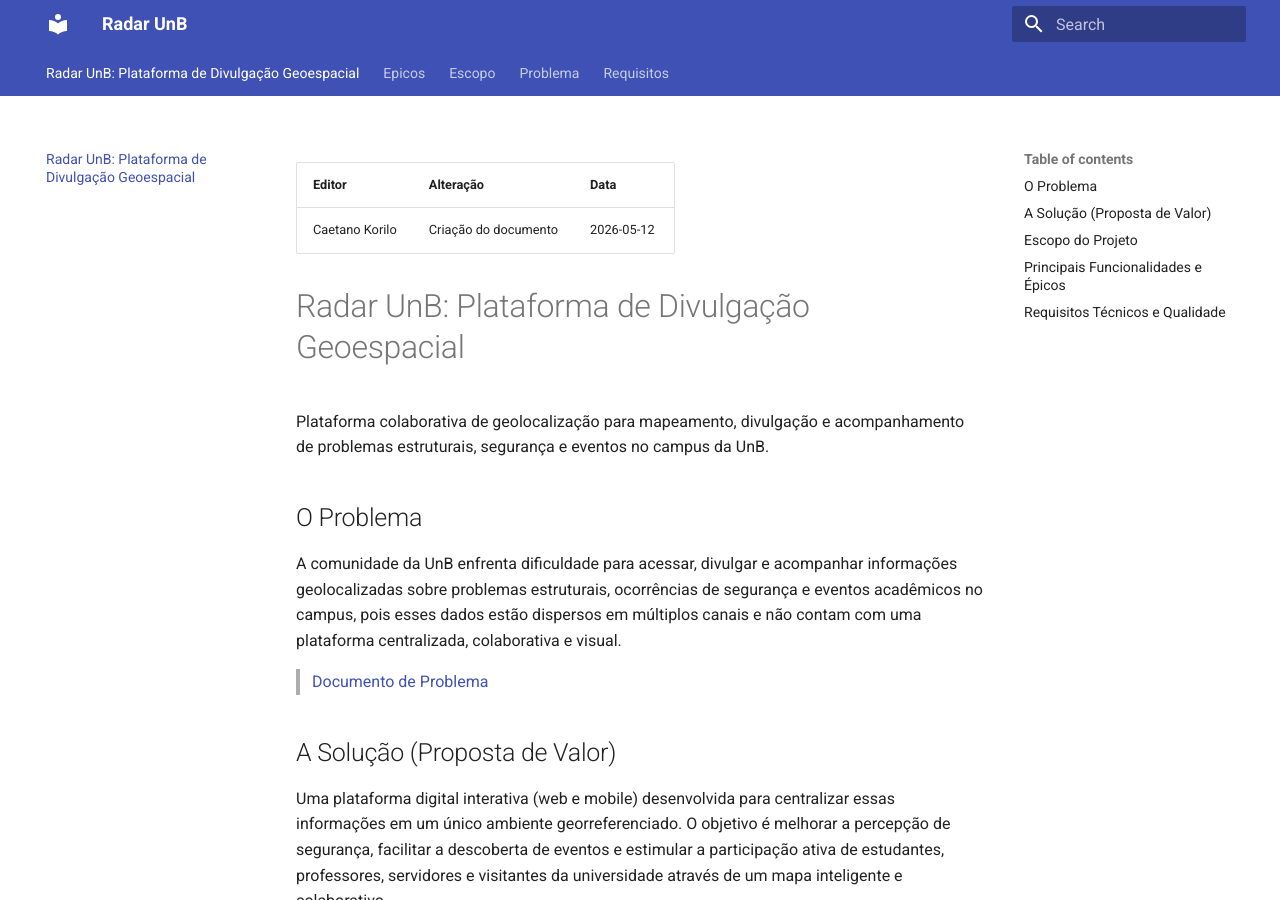
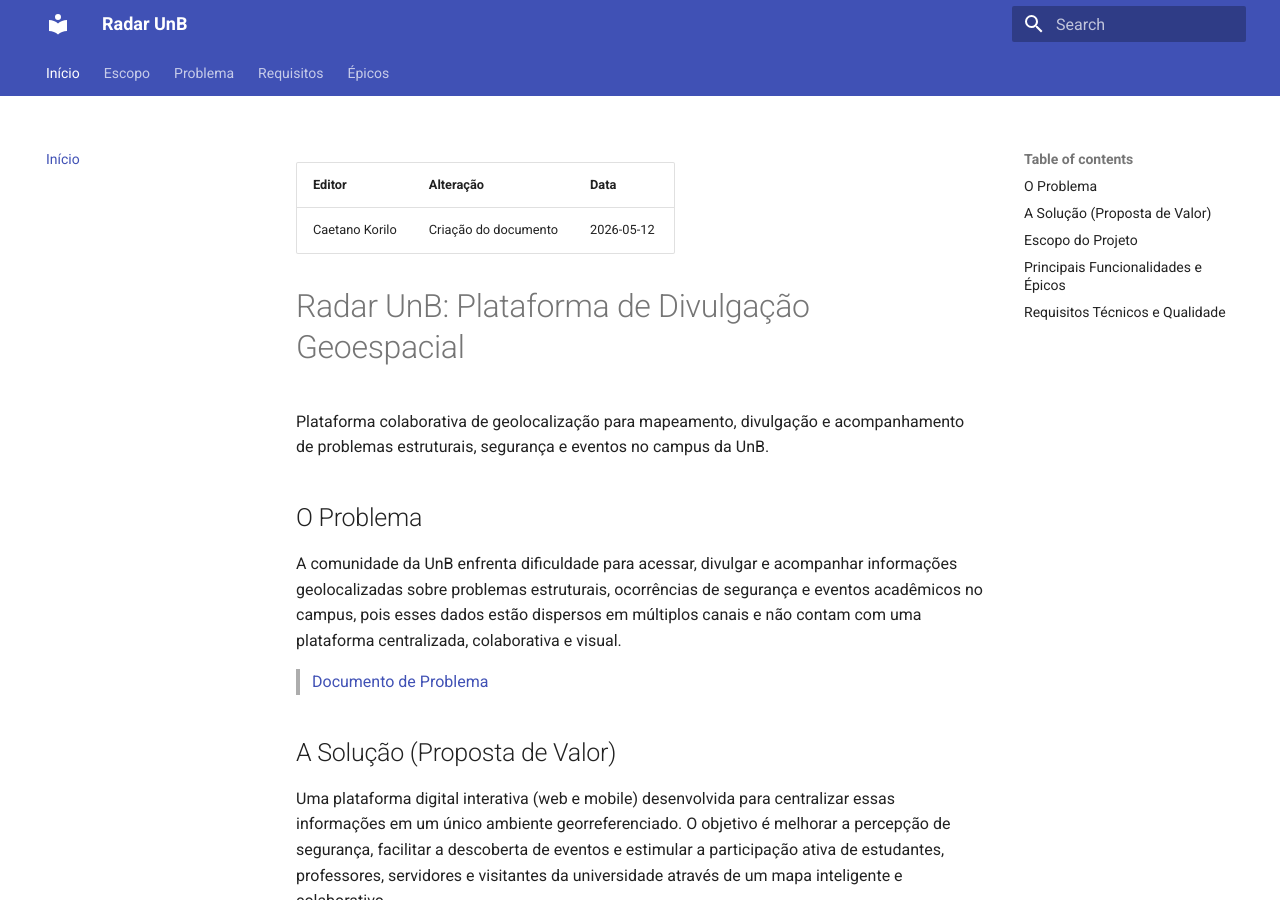
Before and after one commit to si-2026-1/radar-unb-mkdocs, an MkDocs documentation site: the page built from docs/index.md, in a window 1280 px wide and 900 px high. Built offline with MkDocs 1.6.1 and Material for MkDocs 9.7.7, drawn with Linux system fonts in a browser that asks for light colours; some of the changed lines change nothing that is shown.

Commit message:
Add navigation configuration to mkdocs.yml

```diff
--- a/mkdocs.yml
+++ b/mkdocs.yml
@@ -1,4 +1,16 @@
 site_name: Radar UnB
+
+nav:
+  - Início: index.md
+  - Escopo: escopo/escopo.md
+  - Problema: problema/problema.md
+  - Requisitos:
+    - Requisitos Funcionais: requisitos/req-funcionais.md
+    - Requisitos Não-Funcionais: requisitos/req-nao-funcionais.md
+  - Épicos:
+    - Controle de Acesso: epicos/01-controle-de-acesso.md
+    - Mapa Interativo: epicos/02-mapa-interativo.md
+    - Gestão de Ocorrências: epicos/03-gestao-de-ocorrencias.md
 
 theme:
   name: material
```
